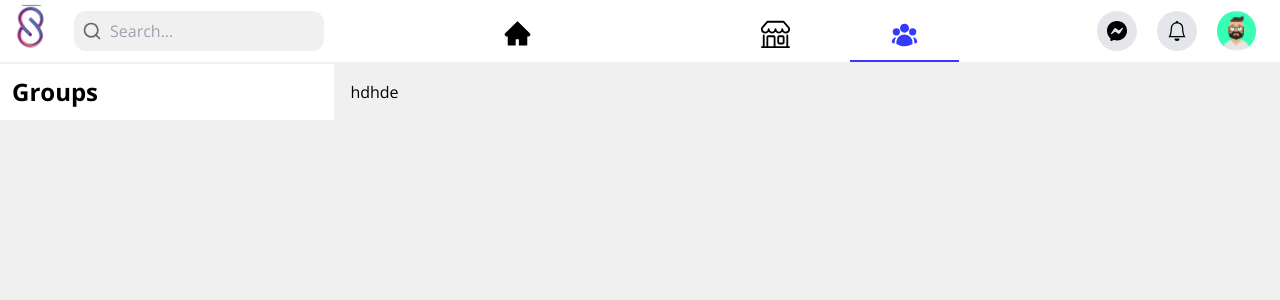
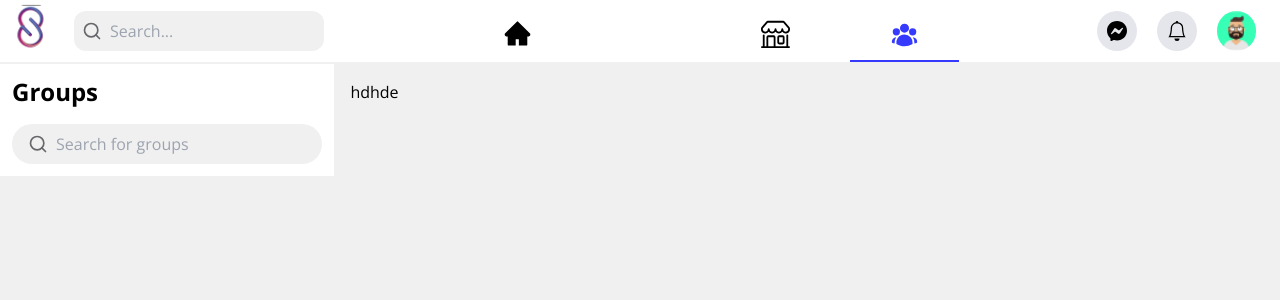
Before and after one commit to asiughuslyvesterobus/social_app, a Next.js app in the folder client/: page /groups/feed in a window 1280 px wide. Shown: the top 300 px of the page. Built offline with nearby package versions, Linux system fonts and the light colour scheme; some icons are missing.

Commit message:
working on some updates

```diff
--- a/client/pages/groups/feed/index.tsx
+++ b/client/pages/groups/feed/index.tsx
@@ -1,12 +1,23 @@
 import MainLayout from "@/layout/MainLayout";
+import { FiSearch } from "react-icons/fi";
 
 const GroupPage = () => {
   return (
     <MainLayout title="Groups">
       <section className="w-full h-screen overflow-y-auto overflow-x-hidden flex items-start justify-start mt-[2px]">
         <div className="lg:flex-shrink bg-white md:w-[35%] w-full hidden md:flex flex-col p-3">
-          <div className="flex flex-col items-start justify-start">
+          <div className="flex flex-col items-start justify-start gap-4">
             <h2 className="text-lg font-bold md:text-2xl">Groups</h2>
+            <div className="flex items-center justify-start bg-bodybg h-10 px-4 rounded-full text-basegray w-full">
+              <span className="cursor-pointer">
+                <FiSearch size={20} />
+              </span>
+              <input
+                type="text"
+                placeholder="Search for groups"
+                className="h-full w-full pl-2 outline-none bg-transparent text-basegray hidden lg:flex"
+              />
+            </div>
           </div>
         </div>
         <div className="lg:flex-grow w-full h-screen overflow-y-auto scrollbar-hide p-4 flex flex-col items-start justify-start gap-4 pb-24">
```
